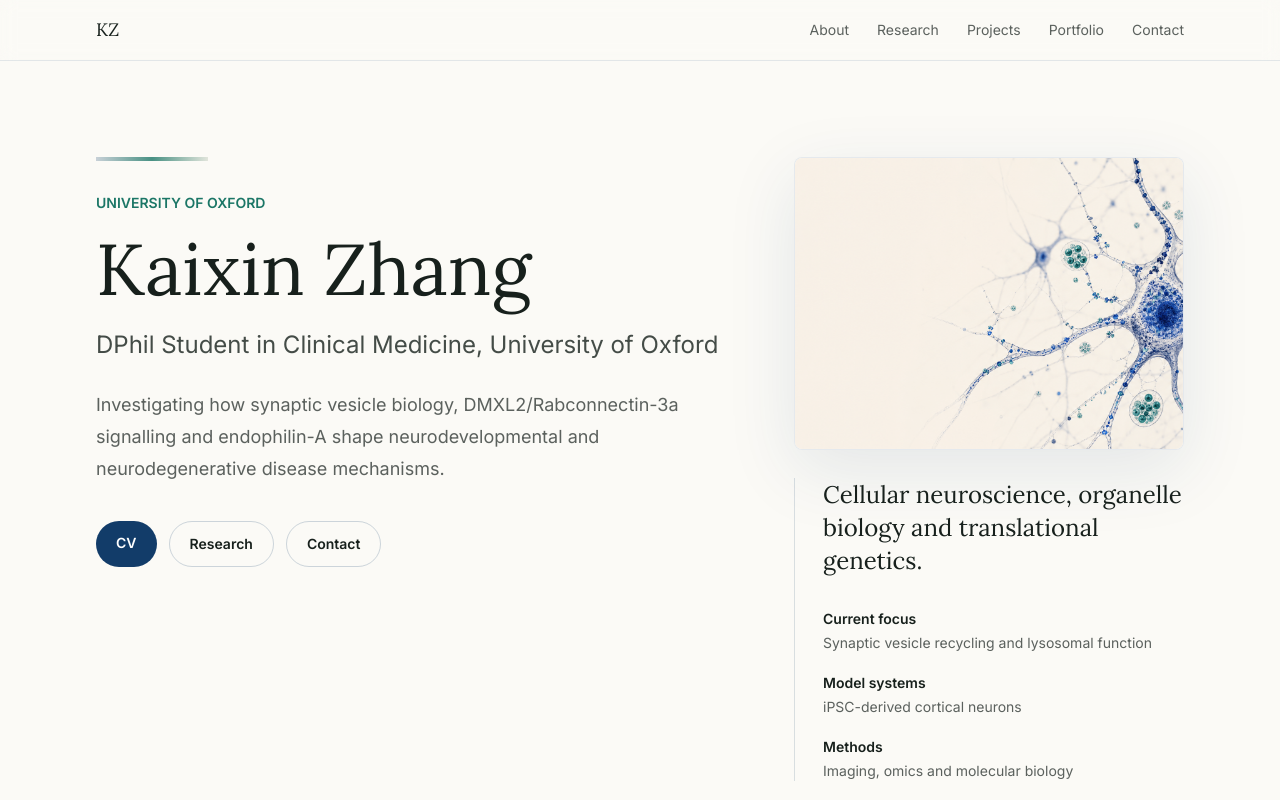
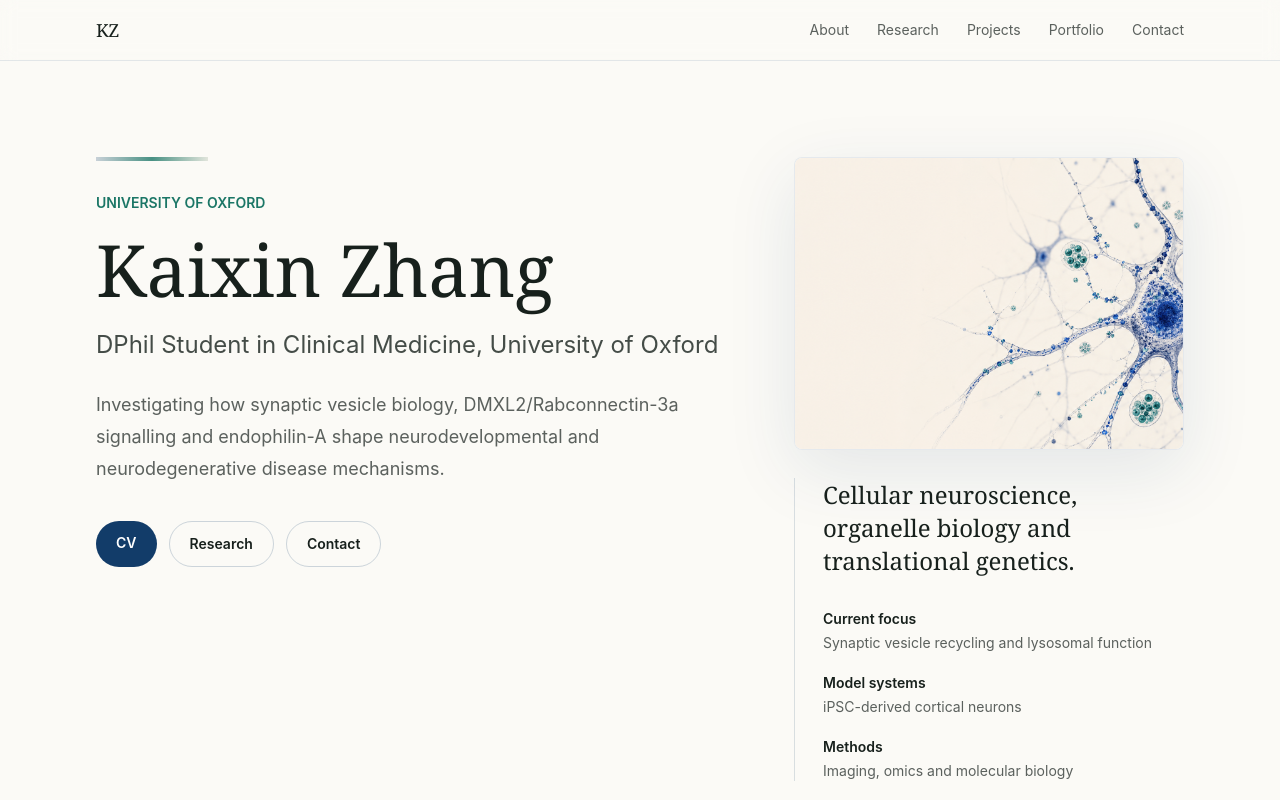
Before and after one commit to KKZZ999/kaixin-academic-website, a Next.js app: page / in a window 1280 px wide. Shown: the top 800 px of the page. Built offline with nearby package versions, Linux system fonts and the light colour scheme.

Commit message:
Use local font stack

```diff
--- a/app/layout.tsx
+++ b/app/layout.tsx
@@ -1,19 +1,6 @@
 import type { Metadata } from "next";
 import type { ReactNode } from "react";
-import { Inter, Lora } from "next/font/google";
 import "./globals.css";
-
-const inter = Inter({
-  subsets: ["latin"],
-  variable: "--font-inter",
-  display: "swap"
-});
-
-const lora = Lora({
-  subsets: ["latin"],
-  variable: "--font-lora",
-  display: "swap"
-});
 
 export const metadata: Metadata = {
   title: "Kaixin Zhang | University of Oxford",
@@ -28,7 +15,7 @@ export default function RootLayout({
 }>) {
   return (
     <html lang="en">
-      <body className={`${inter.variable} ${lora.variable} bg-paper font-sans text-ink`}>
+      <body className="bg-paper font-sans text-ink">
         {children}
       </body>
     </html>
--- a/tailwind.config.ts
+++ b/tailwind.config.ts
@@ -17,8 +17,8 @@ const config: Config = {
         moss: "#6d8463"
       },
       fontFamily: {
-        sans: ["var(--font-inter)", "Inter", "ui-sans-serif", "system-ui"],
-        serif: ["var(--font-lora)", "Lora", "Georgia", "serif"]
+        sans: ["Inter", "ui-sans-serif", "system-ui", "sans-serif"],
+        serif: ["Georgia", "Times New Roman", "serif"]
       },
       boxShadow: {
         soft: "0 20px 70px rgba(18, 60, 105, 0.10)"
```
